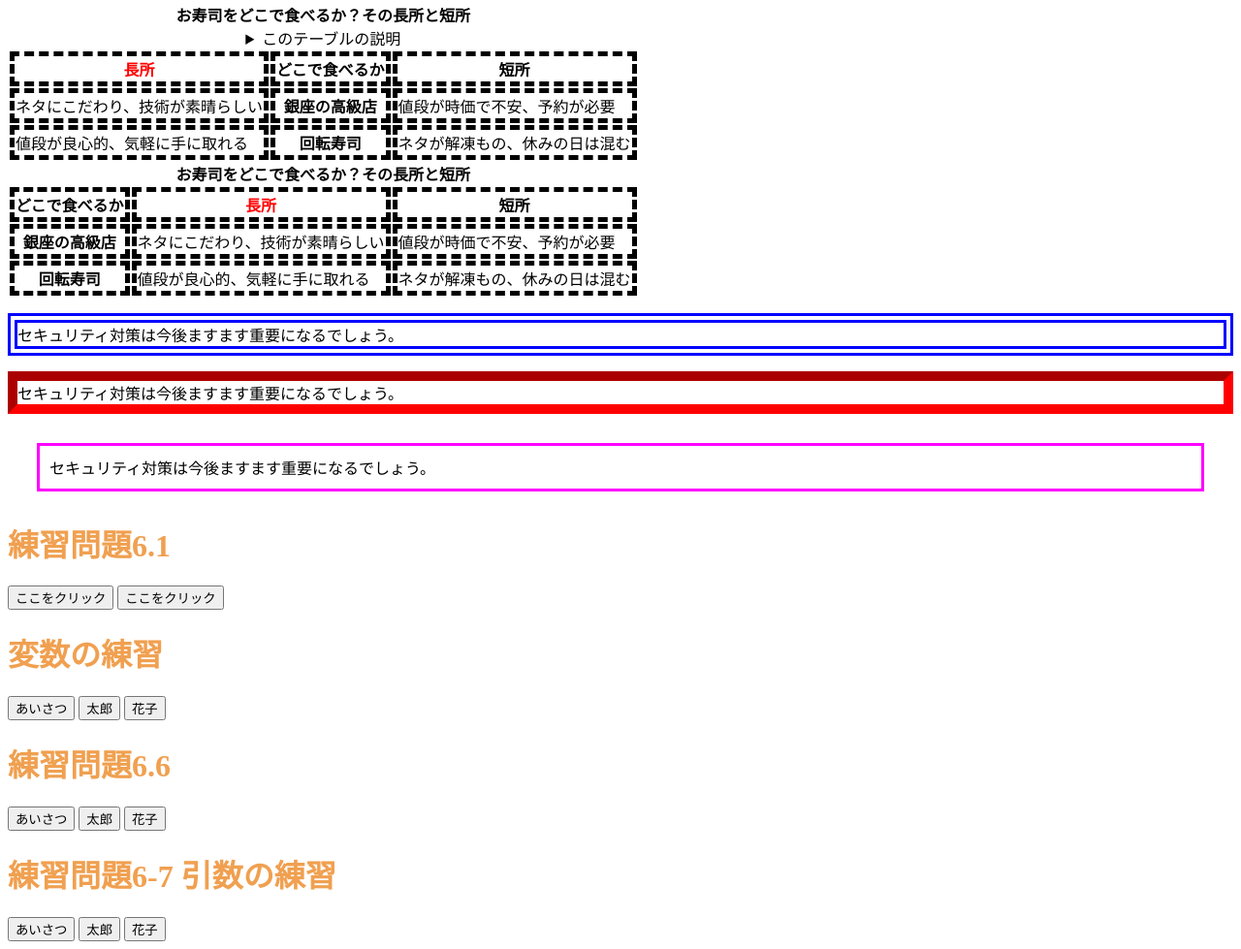
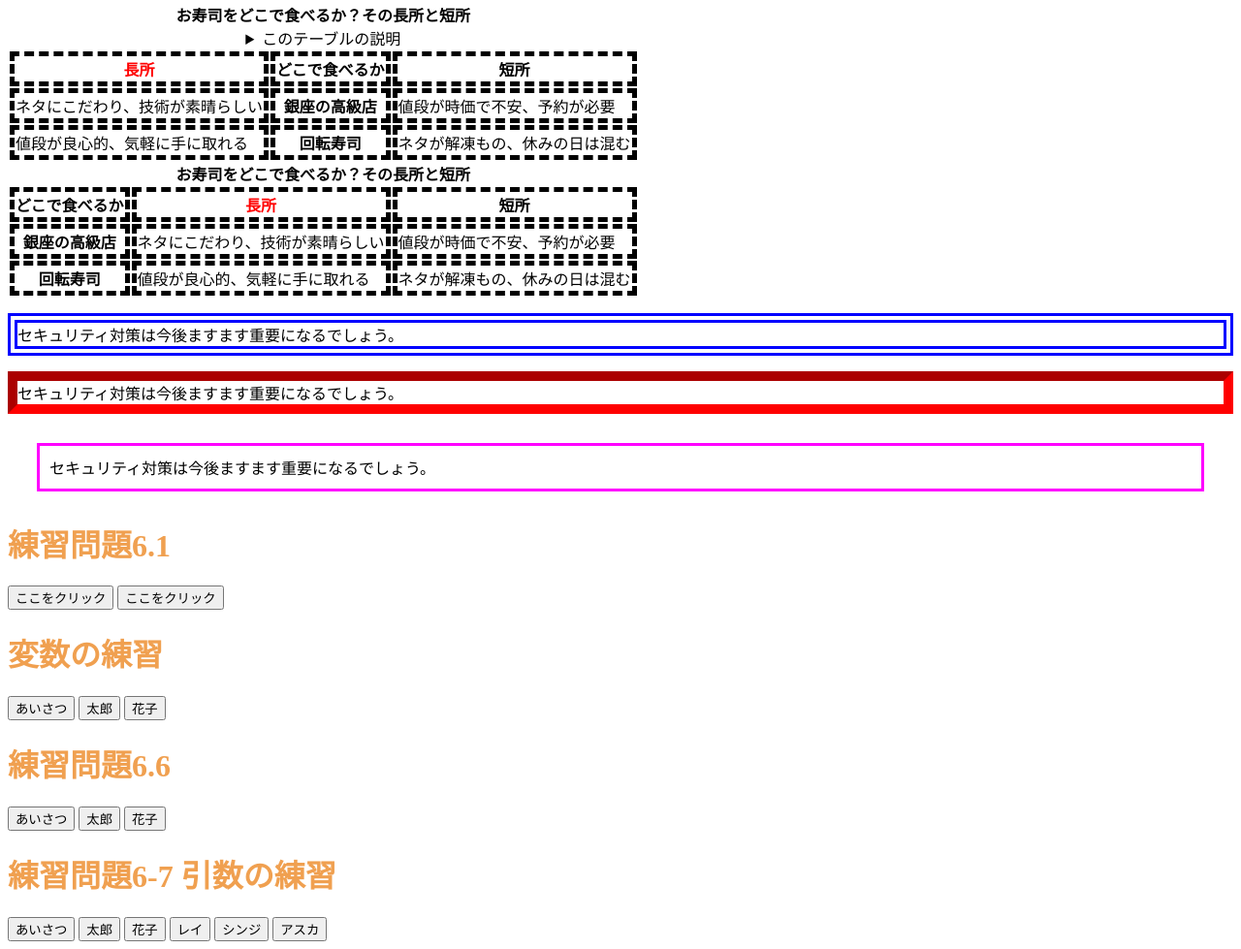
Before and after one commit to ishirihhhhhhh/web2023-141, a plain HTML site: page index.html in a window 1280 px wide. Shown: the part 1039-2018 px from the top of the page at 97% size. Drawn offline with Linux system fonts and the light colour scheme.

Commit message:
Update index.html

```diff
--- a/index.html
+++ b/index.html
@@ -99,6 +99,9 @@
 <input type="button" value="あいさつ" onclick="sayhello67();">
 <input type="button" value="太郎" onclick="someone('太郎');">
 <input type="button" value="花子" onclick="someone('花子');">
+<input type="button" value="レイ" onclick="someone('レイ');">
+<input type="button" value="シンジ" onclick="someone('シンジ');">
+<input type="button" value="アスカ" onclick="someone('アスカ');">
 
 
 </body>
```
